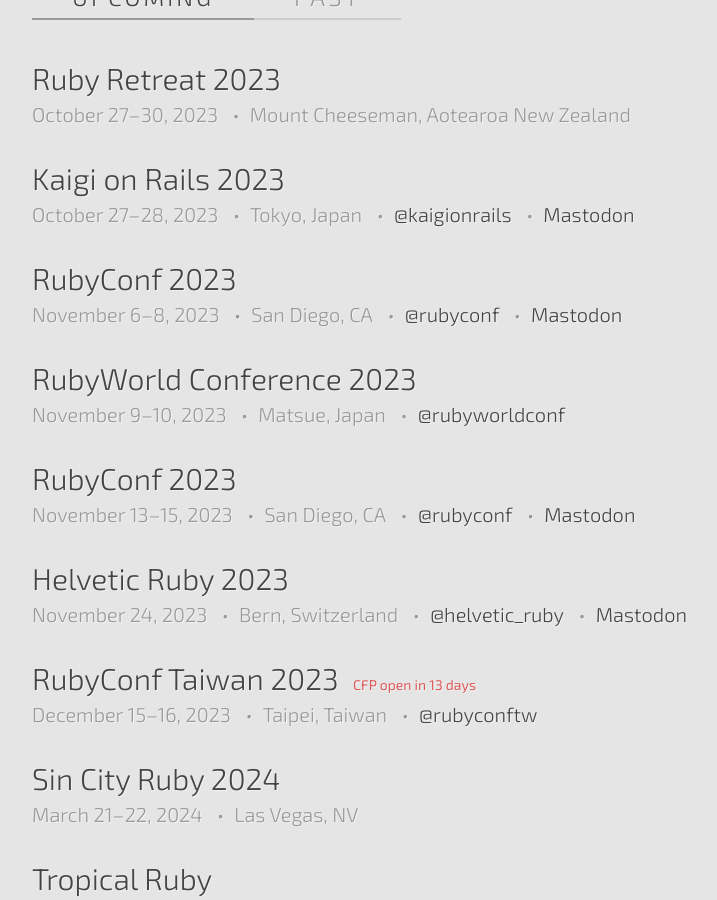
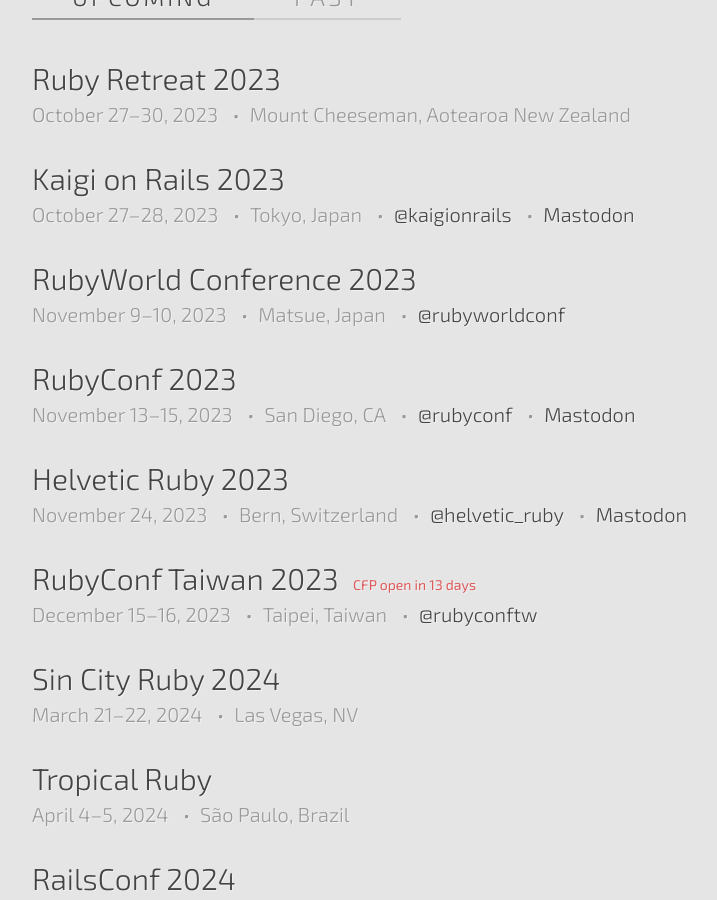
Before and after one commit to ruby-conferences/ruby-conferences.github.io, a Jekyll site: the page built from index.html, in a window 1280 px wide and 900 px high, scrolled down 502 px. Shown: the whole window, without its empty margins (208-925 px from the left). Built offline with Jekyll 4.4.1, drawn with Linux system fonts in a browser that asks for light colours.

Commit message:
Remove duplicate RubyConf 2023

```diff
--- a/_data/conferences.yml
+++ b/_data/conferences.yml
@@ -2438,14 +2438,6 @@
   twitter: helvetic_ruby
   mastodon: https://ruby.social/@helvetic_ruby
 
-- name: RubyConf 2023
-  location: San Diego, CA
-  start_date: 2023-11-06
-  end_date: 2023-11-08
-  url: https://rubyconf.org
-  twitter: rubyconf
-  mastodon: https://ruby.social/@rubyconf
-
 - name: RubyConf Taiwan 2023
   location: Taipei, Taiwan
   start_date: 2023-12-15
```
